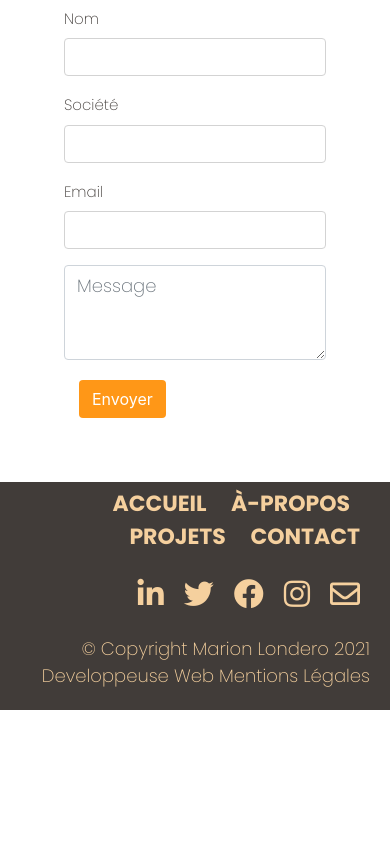
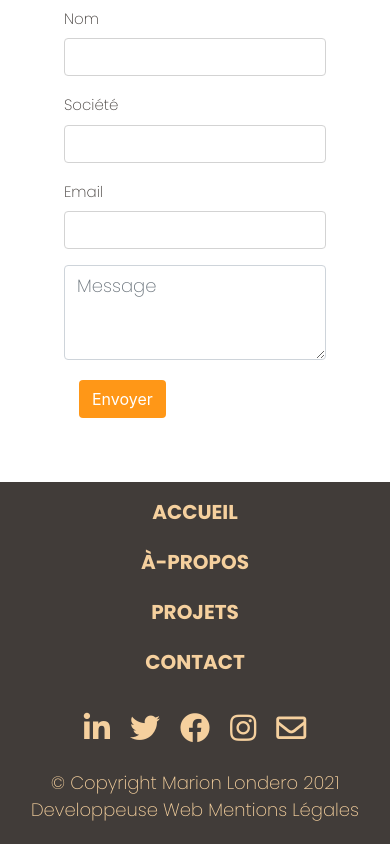
Before and after one commit to MAshhh11/monportfolio, a website: page index.html in a window 390 px wide. Shown: the part 6958-7802 px from the top of the page. Before the commit the page ends 7668 px from the top, so only its background shows below. Drawn offline with nearby package versions, Linux system fonts and the light colour scheme.

Commit message:
RESPONSIVE UP

```diff
--- a/app/css/src/_footer.scss
+++ b/app/css/src/_footer.scss
@@ -10,14 +10,19 @@ footer {
   li {
     @include font(PP_B, 25px, center);
     list-style: none;
-    display: inline;
     padding: 10px;
     @include for-phone-only {
       font-size: 22px;
+      display: block;
+      @include font(PP_B, 20px, center);
+    }
+    @include for-desktop-up {
+      display: inline-block;
+      @include font(PP_B, 25px, right);
     }
   }
   p {
-    @include font(PP_XL, 18px, right);
+    @include font(PP_XL, 18px, center);
   }
   p i {
     font-size: 30px;
@@ -53,4 +58,12 @@ footer {
       height: 200px;
     }
   }
+  .disp {
+    @include for-phone-only {
+      justify-content: center;
+    }
+    @include for-desktop-up {
+      justify-content: right;
+    }
+  }
 }
--- a/app/js/src/scripts.js
+++ b/app/js/src/scripts.js
@@ -72,20 +72,20 @@ function retourMenu() {
 }
 
 /// NO RIGHT CLICK
-function disableselect(e){
-return false
-}
+// function disableselect(e){
+// return false
+// }
 
-function reEnable(){
-return true
-}
+// function reEnable(){
+// return true
+// }
 
-//if IE4+
-document.onselectstart=new Function ("return false")
-document.oncontextmenu=new Function ("return false")
-//if NS6
-if (window.sidebar){
-document.onmousedown=disableselect
-document.onclick=reEnable
-}
+// //if IE4+
+// document.onselectstart=new Function ("return false")
+// document.oncontextmenu=new Function ("return false")
+// //if NS6
+// if (window.sidebar){
+// document.onmousedown=disableselect
+// document.onclick=reEnable
+// }
 //-->
--- a/index.html
+++ b/index.html
@@ -261,7 +261,7 @@
 
 <footer id="footer">
 	<div class="container-fluid">
-		<div class="row no-gutters">
+		<div class="row no-gutters ">
 			<div class="col-sm-12">
 				<nav>
 					<ul class="text-right">
@@ -273,7 +273,7 @@
 				</nav>
 			</div>
 		</div>
-		<div class="row align-items-bottom justify-content-right">
+		<div class="row align-items-bottom disp">
 			<div class="col-sm-12">
 				<p><a href="https://www.linkedin.com/in/marion-londero"><i class="fab fa-linkedin-in"></a></i><i class="fab fa-twitter"></i><a href="https://www.facebook.com/marion.demontespan/"><i class="fab fa-facebook"></a></i><a href="https://www.instagram.com/mashhh1/"><i class="fab fa-instagram"></a></i><a href="mailto: marion.londero@hotmail.fr"></a><i class="far fa-envelope"></i></p>
 				<p>© Copyright Marion Londero 2021 Developpeuse Web Mentions Légales</p>
```
Also changed, not shown: app/css/dist/main.min.css, app/js/dist/scripts.min.js.
